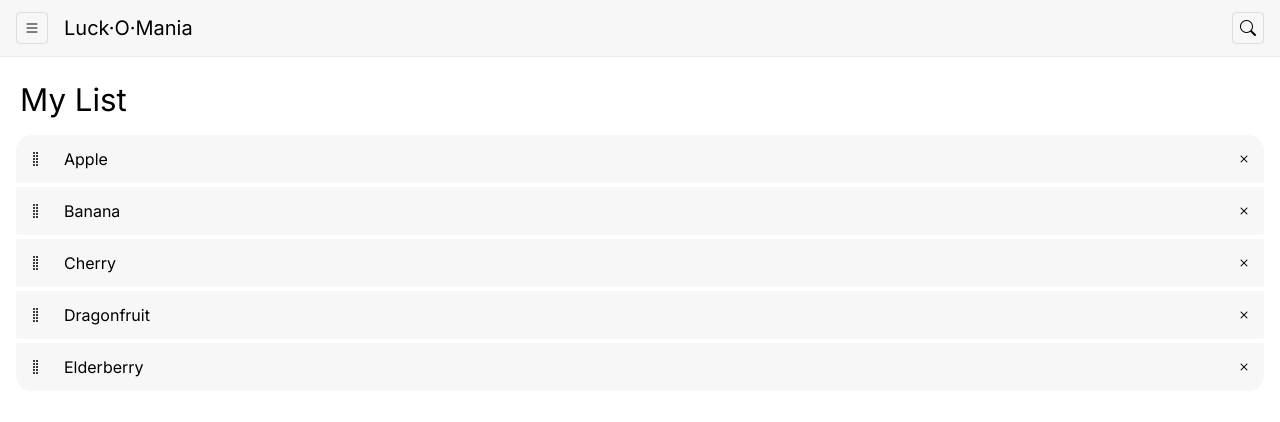
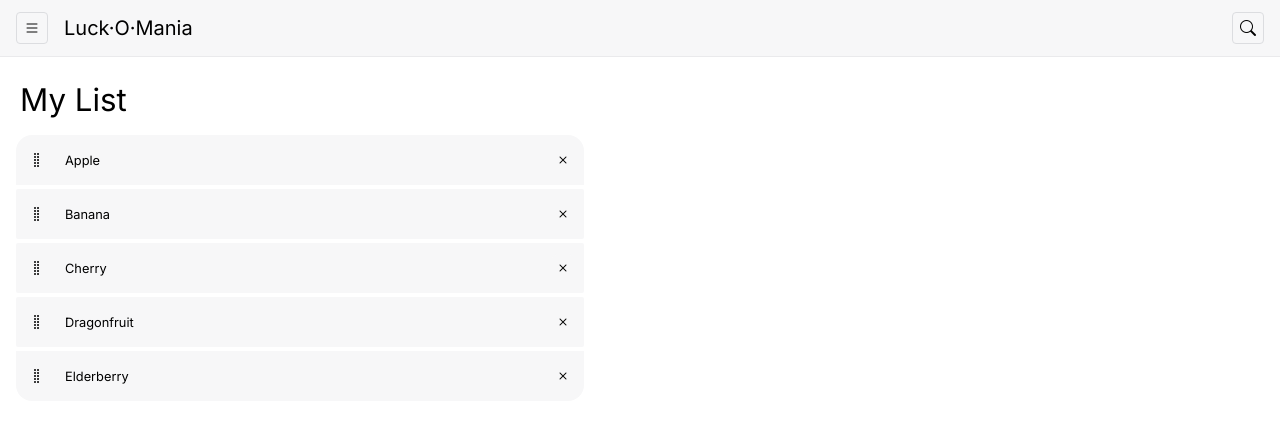
Before and after one commit to vedantmali05/luck-o-mania, a React (Vite) app: page / in a window 1280 px wide. Shown: the top 422 px of the page. Built offline with nearby package versions, Linux system fonts and the light colour scheme.

Commit message:
Drag to reorder animation

```diff
--- a/src/PickerListView.jsx
+++ b/src/PickerListView.jsx
@@ -8,26 +8,42 @@ const PickerListView = ({ title = "", listItems = [] }) => {
 
     // Functions to reorder list using Mouse Events
     let isDragging = false;
+    let startY = 0;
+    let offsetY = 0;
+    let draggedItemId = null;
 
     // Function to start dragging
-    function dragStart(index) {
+    function dragStart(index, liElem, e) {
         isDragging = true;
-        console.log("Down", index)
+        draggedItemId = index;
+        startY = e.clientY;
+        offsetY = 0;
+        liElem.classList.add("dragging");
     }
 
     // Function to end dragging
-    function dragEnd(index) {
+    function dragEnd(index, liElem) {
         isDragging = false;
-        console.log("Up", index)
+        draggedItemId = null;
+        liElem.classList.remove("dragging");
+        liElem.style.setProperty("--y", 0);
     }
 
     // Function to reorder after dropping
-    function dragDrop(index) {
-        if (isDragging) {
-            console.log("Move", index)
-        }
+    function dragDrop(index, liElem, e) {
+        if (!isDragging) return
+
+        offsetY = e.clientY - startY;
+        liElem.style.setProperty("--y", offsetY + "px");
     }
 
+    // Function to update an item
+    function updateItem(index, newTitle) {
+        pickerList.forEach((item) => {
+            if (index == item.id) item.title = newTitle
+        })
+        setPickerList(pickerList);
+    }
 
     // Function to delete an item
     function deleteItem(index) {
@@ -47,11 +63,18 @@ const PickerListView = ({ title = "", listItems = [] }) => {
                             <IconButton
                                 icon="bi-grip-vertical"
                                 className="drag-btn"
-                                onMouseDown={() => dragStart(item.id)}
-                                onMouseUp={() => dragEnd(item.id)}
-                                onMouseMove={() => dragDrop(item.id)}
+                                onMouseDown={(e) => dragStart(item.id, e.target.closest("li"), e)}
+                                onMouseUp={(e) => dragEnd(item.id, e.target.closest("li"), e)}
+                                onMouseLeave={(e) => dragEnd(item.id, e.target.closest("li"), e)}
+                                onMouseMove={(e) => dragDrop(item.id, e.target.closest("li"), e)}
                             />
-                            <div>{item.title}</div>
+                            <div
+                                title={item.title}
+                                contentEditable
+                                suppressContentEditableWarning={true}
+                                onInput={(e) => { updateItem(item.id, e.target.innerText) }}>
+                                {item.title}
+                            </div>
                             <IconButton icon="bi-x" onClick={() => { deleteItem(item.id) }} />
                         </li>
                     ))
--- a/src/style/picker-lists.css
+++ b/src/style/picker-lists.css
@@ -1,5 +1,6 @@
 .picker-list-view {
   padding: 2.4rem 1.6rem;
+  max-width: 60rem;
 }
 
 .picker-list-view h2 {
@@ -7,16 +8,39 @@
   padding-left: 0.4rem;
 }
 
-.picker-list .drag-btn {
+.picker-list {
+  position: relative;
+}
+
+.picker-list li .drag-btn {
   border: none;
   cursor: grab;
+  position: relative;
+  overflow: visible;
+}
+
+.picker-list li .drag-btn::before {
+  content: "";
+  position: absolute;
+  aspect-ratio: 1;
+  top: -50%;
+  left: -50%;
+  transform: translate(-50%, -50%);
+}
+
+.picker-list li.dragging .drag-btn::before {
+  width: 100rem;
+}
+
+.picker-list li button.icon {
+  margin-bottom: auto;
 }
 
 .picker-list li:has(.drag-btn:hover) {
   background-color: hsl(var(--clr-neutral-150));
 }
 
-.picker-list button.icon:has(.bi-x) {
+.picker-list li button.icon:has(.bi-x) {
   border-radius: 50%;
 }
 
@@ -27,9 +51,15 @@
   gap: 1.2rem;
   margin-bottom: 0.4rem;
   padding: 0.8rem 0.4rem;
-  font-size: var(--fs-400);
+  font-size: var(--fs-300);
   border-radius: 0.2rem;
   background-color: hsl(var(--clr-neutral-100));
+  border: 1px solid transparent;
+  cursor: text;
+}
+
+.picker-list li:has(div:hover) {
+  border-color: hsl(var(--clr-neutral-200));
 }
 
 .picker-list li:first-of-type {
@@ -40,6 +70,34 @@
   border-radius: 0 0 1.6rem 1.6rem;
 }
 
-.picker-list div {
+.picker-list li div {
   flex: 1;
+  display: -webkit-box;
+  line-clamp: 3;
+  -webkit-line-clamp: 3;
+  -webkit-box-orient: vertical;
+  overflow: hidden;
+  text-overflow: ellipsis;
 }
+
+.picker-list li div:focus {
+  border: none;
+  outline: none;
+}
+
+.picker-list li:has(div:focus) {
+  border: 1px solid hsl(var(--clr-neutral-500));
+}
+
+.picker-list:has(li.dragging) li {
+  scale: 0.9;
+}
+
+.picker-list:has(li.dragging) li.dragging {
+  scale: 1.02;
+  position: relative;
+  top: var(--y);
+  transition: 0s;
+  z-index: 10;
+  border-radius: 0.2rem;
+}
```
